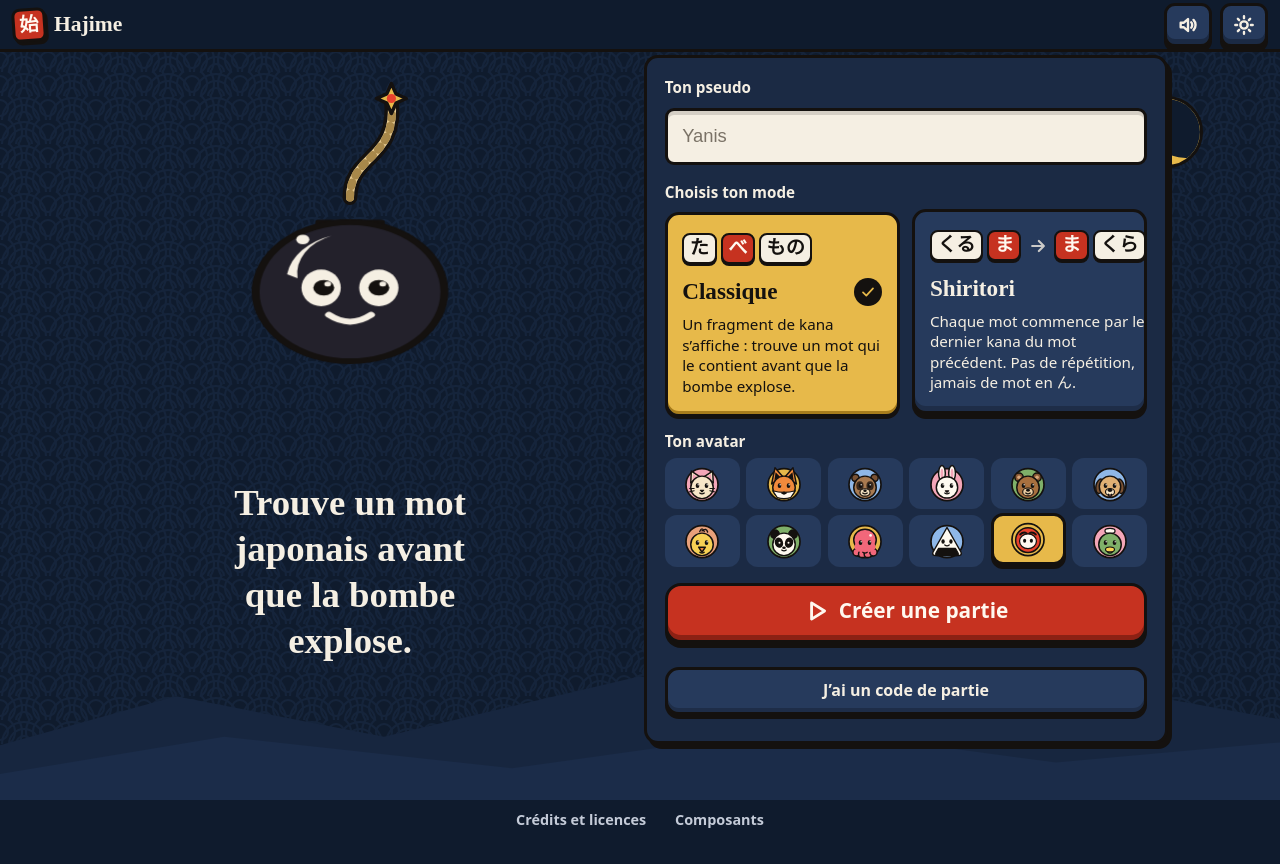
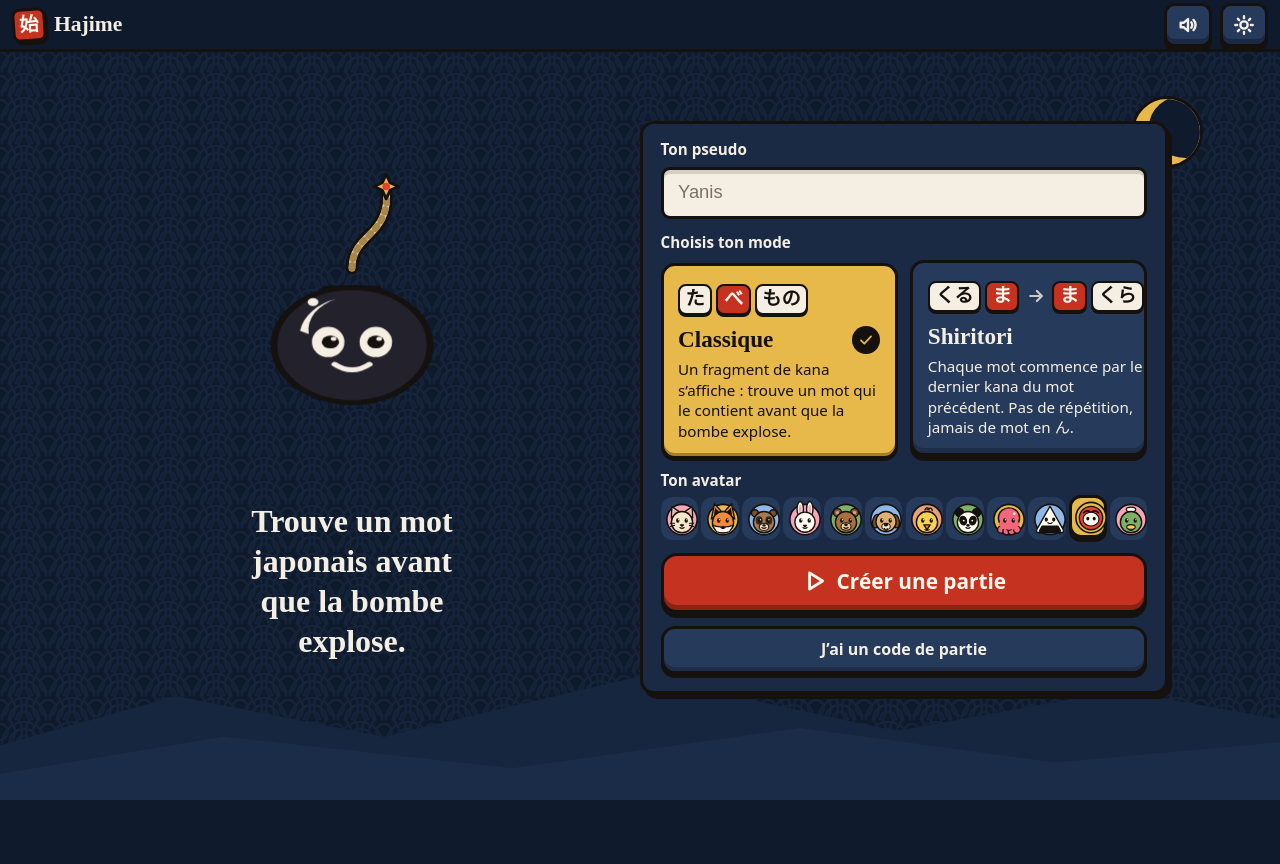
Before and after one commit to yanis-san/hajimegame, a SvelteKit app in the folder apps/web/: page / in a window 1280 px wide. After the commit the page ends 800 px from the top, so only its background shows below. Built offline with nearby package versions, Linux system fonts and the light colour scheme; no server answers.

Commit message:
fix(web): home fits every desktop window height with three size tiers

```diff
--- /dev/null
+++ b/apps/web/scripts/laptop.mjs
@@ -0,0 +1,13 @@
+// Home page on short desktop windows (13 inch laptops).   node scripts/laptop.mjs
+import { chromium } from '@playwright/test';
+const b = await chromium.launch();
+for (const [w, h] of [[1280, 560], [1280, 600], [1366, 650], [1440, 720], [1440, 780], [1536, 864]]) {
+	const p = await (await b.newContext({ viewport: { width: w, height: h }, locale: 'fr-FR' })).newPage();
+	await p.goto('http://localhost:5173/');
+	await p.waitForLoadState('networkidle');
+	await p.waitForTimeout(500);
+	const overflow = await p.evaluate(() => document.documentElement.scrollHeight - innerHeight);
+	console.log(`${w}x${h}: page taller than the window by ${overflow}px`);
+	await p.screenshot({ path: new URL(`../.shots/laptop-${w}x${h}.png`, import.meta.url).pathname.replace(/^\/([A-Za-z]:)/, '$1') });
+}
+await b.close();
--- a/apps/web/src/lib/design/AvatarPicker.svelte
+++ b/apps/web/src/lib/design/AvatarPicker.svelte
@@ -49,4 +49,21 @@
 			transform: translateY(-2px);
 		}
 	}
+
+	/* short desktop windows: one row of twelve instead of two rows of six */
+	@media (min-width: 900px) and (max-height: 859px) {
+		.picker {
+			grid-template-columns: repeat(12, minmax(0, 1fr));
+			gap: 0.2rem;
+		}
+		button {
+			min-width: 0;
+			min-height: 42px;
+			padding: 0.1rem;
+		}
+		button :global(svg) {
+			width: 34px;
+			height: 34px;
+		}
+	}
 </style>
--- a/apps/web/src/lib/design/ModePicker.svelte
+++ b/apps/web/src/lib/design/ModePicker.svelte
@@ -208,4 +208,24 @@
 			height: 22px;
 		}
 	}
+
+	@media (min-width: 900px) and (max-height: 680px) {
+		button {
+			padding: 0.5rem 0.7rem 0.6rem;
+			gap: 0.15rem;
+		}
+		.art {
+			min-height: 2rem;
+		}
+		.tile {
+			font-size: 1rem;
+		}
+		.title {
+			font-size: 1.2rem;
+		}
+		.desc {
+			font-size: 0.8rem;
+			line-height: 1.25;
+		}
+	}
 </style>
--- a/apps/web/src/routes/+page.svelte
+++ b/apps/web/src/routes/+page.svelte
@@ -90,6 +90,8 @@
 			<!-- two sizes switched by CSS only, so nothing resizes after the page loads -->
 			<span class="bomb-small"><Bomb fragment="はじ" {mood} size={120} showTimer={false} /></span>
 			<span class="bomb-large"><Bomb fragment="はじ" {mood} size={230} showTimer={false} /></span>
+			<span class="bomb-medium"><Bomb fragment="はじ" {mood} size={190} showTimer={false} /></span>
+			<span class="bomb-xs"><Bomb fragment="はじ" {mood} size={140} showTimer={false} /></span>
 		</button>
 		<h1>{t('app.tagline')}</h1>
 	</section>
@@ -177,6 +179,14 @@
 	.bomb-small {
 		display: block;
 		margin-top: 3rem;
+	}
+	.bomb-medium {
+		display: none;
+		margin-top: 4.4rem;
+	}
+	.bomb-xs {
+		display: none;
+		margin-top: 3.2rem;
 	}
 	.bomb-large {
 		display: none;
@@ -292,4 +302,57 @@
 			grid-column: 1 / -1;
 		}
 	}
+
+	/* medium windows (13 inch laptops with a browser toolbar): a little smaller, still comfortable */
+	@media (min-width: 900px) and (max-height: 859px) {
+		.home {
+			gap: 3rem;
+		}
+		.bomb-large {
+			display: none;
+		}
+		.bomb-medium {
+			display: block;
+		}
+		.hero {
+			padding-bottom: 0;
+			gap: 0.9rem;
+		}
+		h1 {
+			font-size: 2rem;
+			max-width: 16ch;
+		}
+		.form {
+			gap: 0.8rem;
+			padding: 0.9rem 1.1rem 1.1rem;
+		}
+		footer {
+			display: none;
+		}
+	}
+	/* low windows: tighter, but everything (code button included) stays on screen */
+	@media (min-width: 900px) and (max-height: 680px) {
+		.bomb-medium {
+			display: none;
+		}
+		.bomb-xs {
+			display: block;
+		}
+		h1 {
+			font-size: 1.6rem;
+		}
+		.form {
+			gap: 0.6rem;
+			padding: 0.7rem 1rem 0.9rem;
+		}
+	}
+	@media (min-width: 900px) and (max-height: 590px) {
+		.form {
+			gap: 0.4rem;
+			padding: 0.5rem 0.9rem 0.7rem;
+		}
+		h1 {
+			font-size: 1.4rem;
+		}
+	}
 </style>
```
